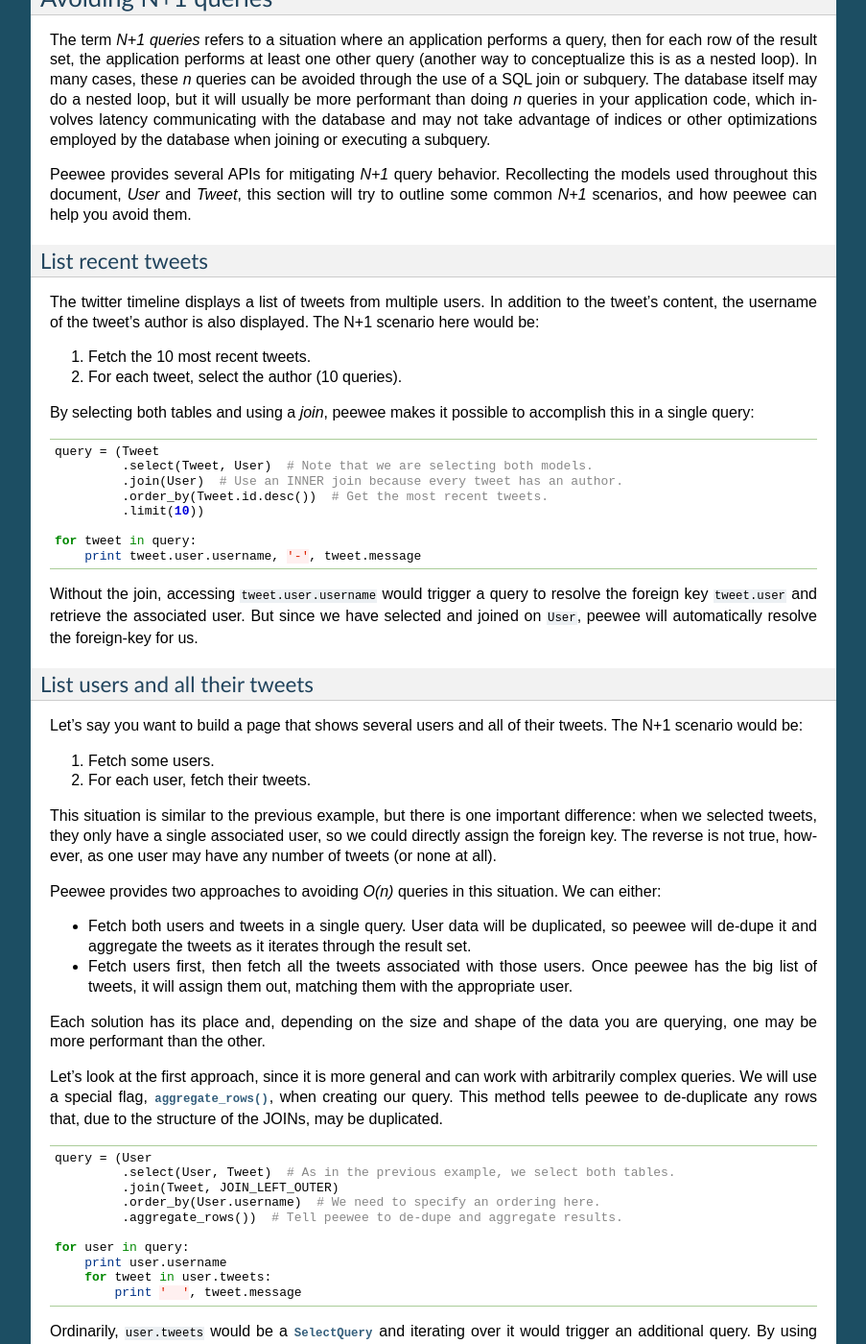
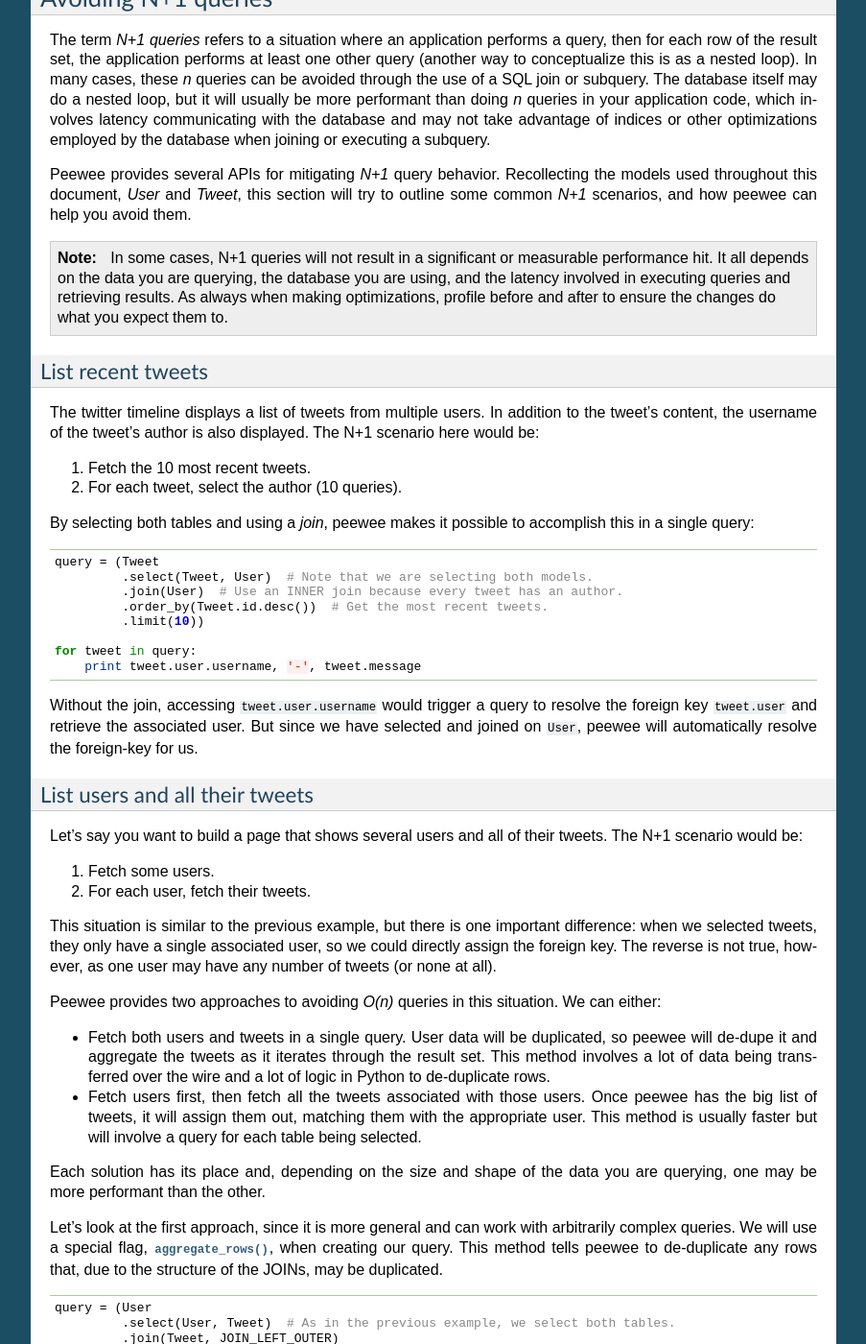
Before and after one commit to coleifer/peewee, a Sphinx documentation site: the page built from docs/peewee/querying.rst, in a window 1280 px wide and 1400 px high, scrolled down 22635 px. Shown: the whole window at 96% size, without its empty margins (198-1101 px from the left). Built offline with Sphinx 7.4.7, drawn with Linux system fonts in a browser that asks for light colours; pages that are not in the unit, such as notebooks, are missing from menus; some of the changed text lies outside the part shown.

Commit message:
Notes on N+1

```diff
--- a/docs/peewee/querying.rst
+++ b/docs/peewee/querying.rst
@@ -1366,6 +1366,9 @@
 
 Peewee provides several APIs for mitigating *N+1* query behavior. Recollecting the models used throughout this document, *User* and *Tweet*, this section will try to outline some common *N+1* scenarios, and how peewee can help you avoid them.
 
+.. note::
+    In some cases, N+1 queries will not result in a significant or measurable performance hit. It all depends on the data you are querying, the database you are using, and the latency involved in executing queries and retrieving results. As always when making optimizations, profile before and after to ensure the changes do what you expect them to.
+
 List recent tweets
 ^^^^^^^^^^^^^^^^^^
 
@@ -1401,8 +1404,8 @@
 
 Peewee provides two approaches to avoiding *O(n)* queries in this situation. We can either:
 
-* Fetch both users and tweets in a single query. User data will be duplicated, so peewee will de-dupe it and aggregate the tweets as it iterates through the result set.
-* Fetch users first, then fetch all the tweets associated with those users. Once peewee has the big list of tweets, it will assign them out, matching them with the appropriate user.
+* Fetch both users and tweets in a single query. User data will be duplicated, so peewee will de-dupe it and aggregate the tweets as it iterates through the result set. This method involves a lot of data being transferred over the wire and a lot of logic in Python to de-duplicate rows.
+* Fetch users first, then fetch all the tweets associated with those users. Once peewee has the big list of tweets, it will assign them out, matching them with the appropriate user. This method is usually faster but will involve a query for each table being selected.
 
 Each solution has its place and, depending on the size and shape of the data you are querying, one may be more performant than the other.
 
@@ -1450,6 +1453,9 @@
 .. note::
     Do not mix calls to :py:meth:`~SelectQuery.aggregate_rows` with :py:meth:`~SelectQuery.get`. The latter applies a ``LIMIT 1`` SQL clause, and since the aggregate result set may contain more than one item, this can lead to incorrect behavior.
 
+.. note::
+    Using :py:meth:`~SelectQuery.aggregate_rows` with any kind of ``LIMIT`` or ``OFFSET`` may result in unexpected results. Imagine you have three users, each of whom has 10 tweets. If you run a query with a ``LIMIT 5``, then you will only receive the first user and their first 5 tweets.
+
 .. warning::
     Because there is a lot of computation involved in de-duping data, it is possible that for some queries :py:meth:`~SelectQuery.aggregate_rows` will be significantly less performant than using :py:func:`prefetch` (described in the following section) or even issuing **N** simple queries. Profile your code if you're not sure.
 
```
